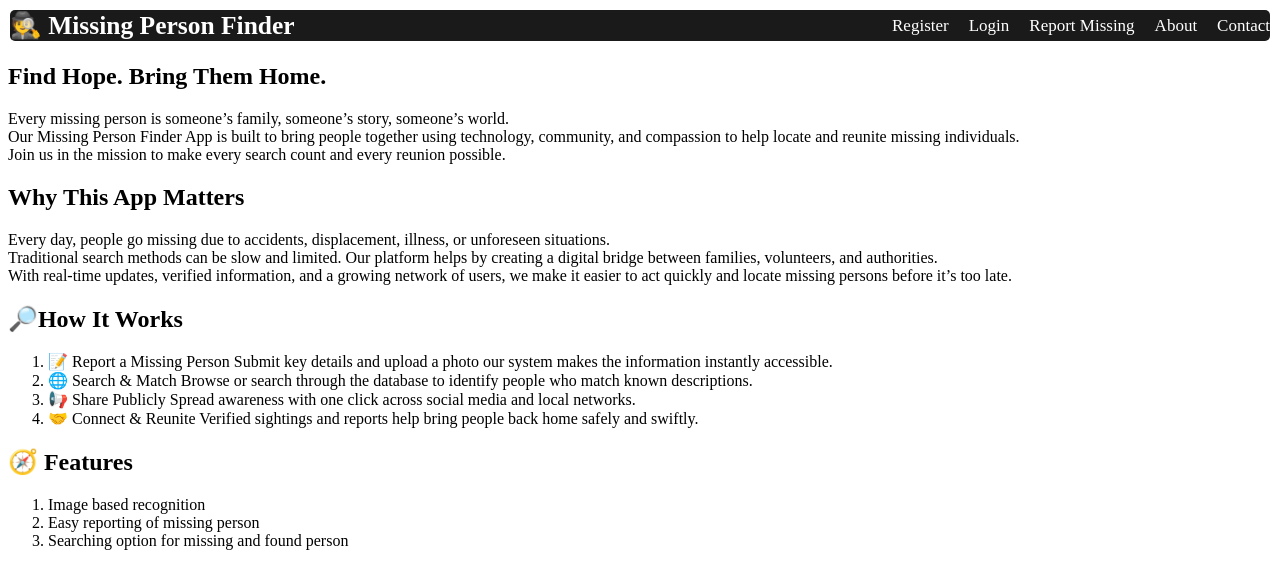
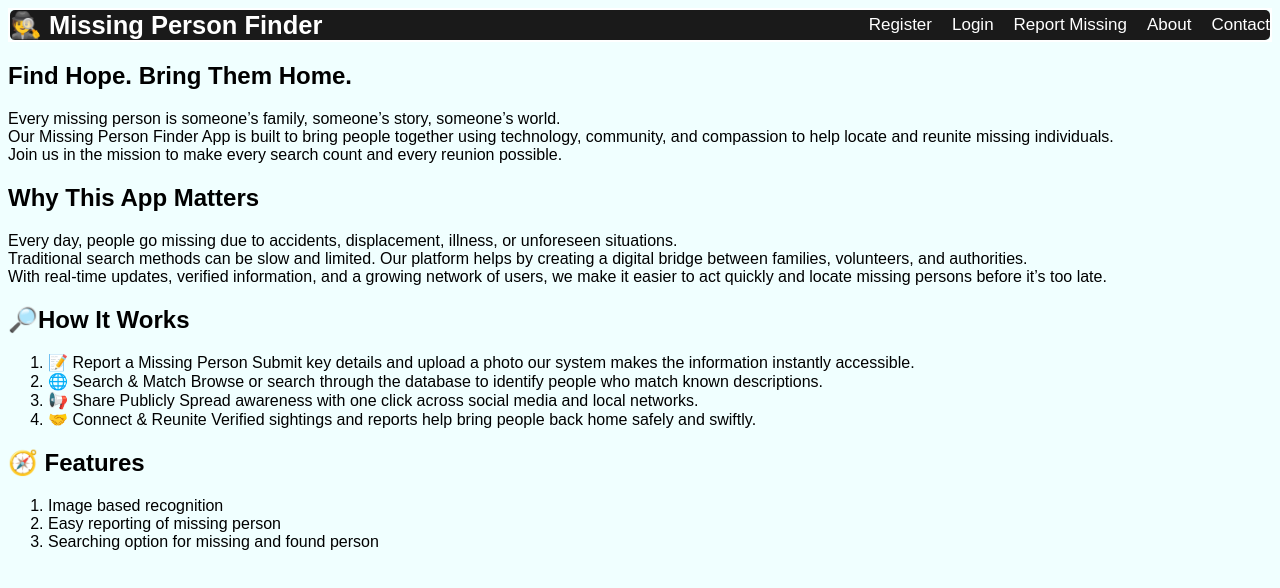
Before and after one commit to AiSharath/Missing-persons-app, a React (Vite) app in the folder frontend/: page / in a window 1280 px wide. Shown: the top 588 px of the page. Built offline with nearby package versions, Linux system fonts and the light colour scheme.

Commit message:
Added some styling to home page

```diff
--- a/frontend/src/Home.css
+++ b/frontend/src/Home.css
@@ -0,0 +1,20 @@
+body{
+    font-family: sans-serif;
+    background-color: azure;
+}
+
+.hero-section{
+    font-size: 1rem;
+}
+
+.app-motto{
+    font-size: 1rem;
+}
+
+.working{
+    font-size: 1rem;
+}
+
+.feature{
+    font-size: 1rem;
+}
```
